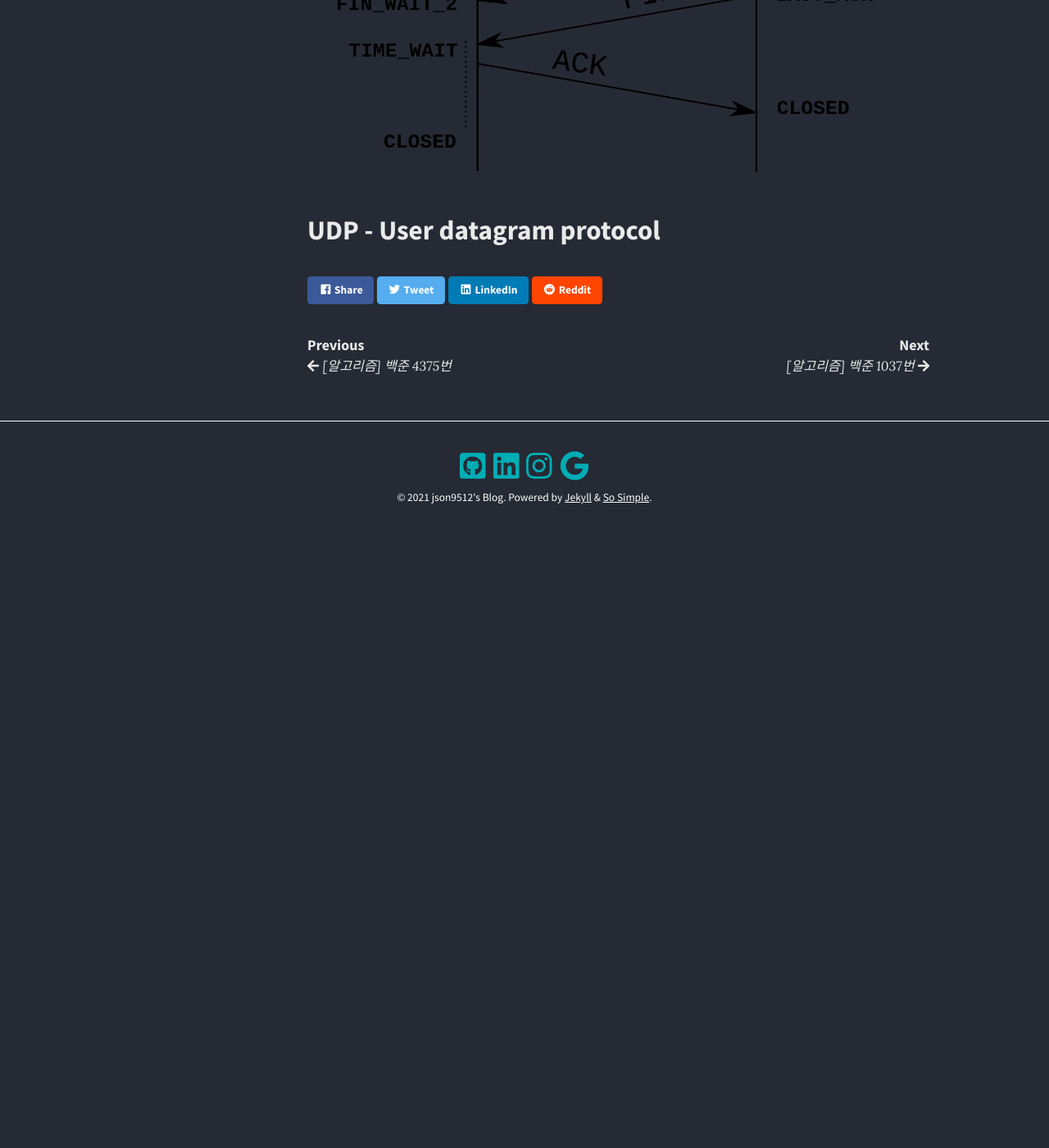
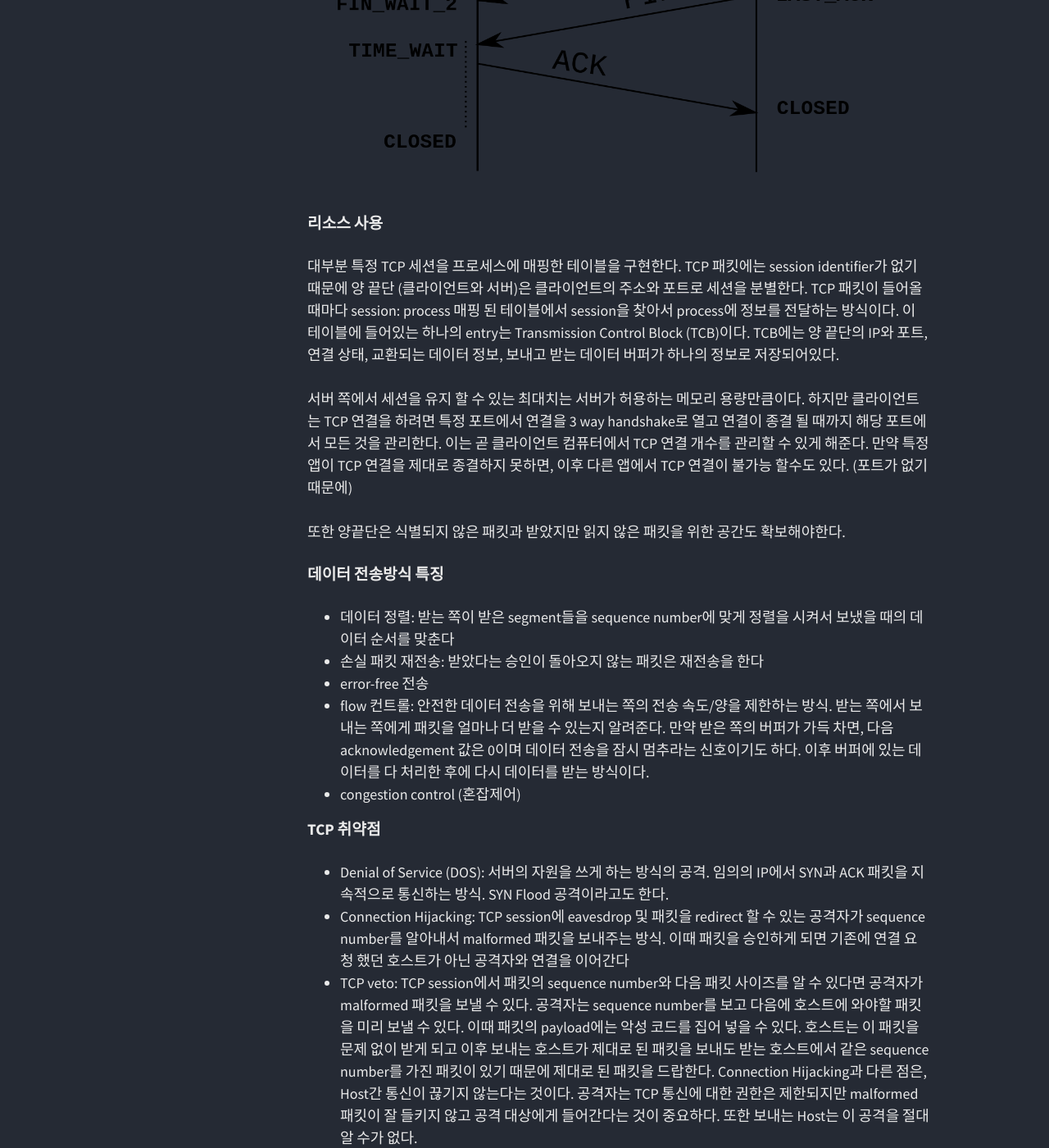
Before and after one commit to json9512/blog, a Jekyll site: the page built from _posts/2021-01-19-[네트워크] TCP UDP.md, in a window 1280 px wide and 1400 px high, scrolled down 5676 px. Shown: the whole window at 82% size. Built offline with Jekyll 4.4.1, drawn with Linux system fonts in a browser that asks for light colours; nearby versions of some CDN libraries; comment, search, counter and statistics services are not loaded; before the commit the page ends 6365 px from its top, so only the background shows below that.

Commit message:
daily commit

```diff
--- a/_config.yml
+++ b/_config.yml
@@ -101,10 +101,6 @@
       url: https://www.linkedin.com/in/junghyun-son/
       icon: fab fa-linkedin
 
-    - title: Instagram
-      url: https://www.instagram.com/sonj1219/
-      icon: fab fa-instagram
-
 # Footer Links
 footer_links:
   - title: Github
@@ -115,10 +111,6 @@
     url: https://www.linkedin.com/in/junghyun-son/
     icon: fab fa-linkedin
 
-  - title: Instagram
-    url: https://www.instagram.com/sonj1219/
-    icon: fab fa-instagram
-
   - title: Gmail
     url: mailto:json9512@gmail.com
     icon: fab fa-google
--- a/_data/authors.yml
+++ b/_data/authors.yml
@@ -13,7 +13,3 @@
     - title: LinkedIn
       url: https://www.linkedin.com/in/junghyun-son/
       icon: fab fa-linkedin
-
-    - title: Instagram
-      url: https://www.instagram.com/sonj1219/
-      icon: fab fa-instagram
--- a/_posts/2021-01-19-[네트워크] TCP UDP.md
+++ b/_posts/2021-01-19-[네트워크] TCP UDP.md
@@ -123,5 +123,23 @@
 
 <img src="{{ site.baseurl}}/images/tcpterminate.png" class="align-center" alt=""/>
 
+#### 리소스 사용
+대부분 특정 TCP 세션을 프로세스에 매핑한 테이블을 구현한다. TCP 패킷에는 session identifier가 없기 때문에 양 끝단 (클라이언트와 서버)은 클라이언트의 주소와 포트로 세션을 분별한다. TCP 패킷이 들어올 때마다 session: process 매핑 된 테이블에서 session을 찾아서 process에 정보를 전달하는 방식이다. 이 테이블에 들어있는 하나의 entry는 Transmission Control Block (TCB)이다. TCB에는 양 끝단의 IP와 포트, 연결 상태, 교환되는 데이터 정보, 보내고 받는 데이터 버퍼가 하나의 정보로 저장되어있다.
+
+서버 쪽에서 세션을 유지 할 수 있는 최대치는 서버가 허용하는 메모리 용량만큼이다. 하지만 클라이언트는 TCP 연결을 하려면 특정 포트에서 연결을 3 way handshake로 열고 연결이 종결 될 때까지 해당 포트에서 모든 것을 관리한다. 이는 곧 클라이언트 컴퓨터에서 TCP 연결 개수를 관리할 수 있게 해준다. 만약 특정 앱이 TCP 연결을 제대로 종결하지 못하면, 이후 다른 앱에서 TCP 연결이 불가능 할수도 있다. (포트가 없기 때문에)
+
+또한 양끝단은 식별되지 않은 패킷과 받았지만 읽지 않은 패킷을 위한 공간도 확보해야한다.
+
+#### 데이터 전송방식 특징
+- 데이터 정렬: 받는 쪽이 받은 segment들을 sequence number에 맞게 정렬을 시켜서 보냈을 때의 데이터 순서를 맞춘다
+- 손실 패킷 재전송: 받았다는 승인이 돌아오지 않는 패킷은 재전송을 한다
+- error-free 전송
+- flow 컨트롤: 안전한 데이터 전송을 위해 보내는 쪽의 전송 속도/양을 제한하는 방식. 받는 쪽에서 보내는 쪽에게 패킷을 얼마나 더 받을 수 있는지 알려준다. 만약 받은 쪽의 버퍼가 가득 차면, 다음 acknowledgement 값은 0이며 데이터 전송을 잠시 멈추라는 신호이기도 하다. 이후 버퍼에 있는 데이터를 다 처리한 후에 다시 데이터를 받는 방식이다.
+- congestion control (혼잡제어)
+
+#### TCP 취약점
+- Denial of Service (DOS): 서버의 자원을 쓰게 하는 방식의 공격. 임의의 IP에서 SYN과 ACK 패킷을 지속적으로 통신하는 방식. SYN Flood 공격이라고도 한다.
+- Connection Hijacking: TCP session에 eavesdrop 및 패킷을 redirect 할 수 있는 공격자가 sequence number를 알아내서 malformed 패킷을 보내주는 방식. 이때 패킷을 승인하게 되면 기존에 연결 요청 했던 호스트가 아닌 공격자와 연결을 이어간다
+- TCP veto: TCP session에서 패킷의 sequence number와 다음 패킷 사이즈를 알 수 있다면 공격자가 malformed 패킷을 보낼 수 있다. 공격자는 sequence number를 보고 다음에 호스트에 와야할 패킷을 미리 보낼 수 있다. 이때 패킷의 payload에는 악성 코드를 집어 넣을 수 있다. 호스트는 이 패킷을 문제 없이 받게 되고 이후 보내는 호스트가 제대로 된 패킷을 보내도 받는 호스트에서 같은 sequence number를 가진 패킷이 있기 때문에 제대로 된 패킷을 드랍한다. Connection Hijacking과 다른 점은, Host간 통신이 끊기지 않는다는 것이다. 공격자는 TCP 통신에 대한 권한은 제한되지만 malformed 패킷이 잘 들키지 않고 공격 대상에게 들어간다는 것이 중요하다. 또한 보내는 Host는 이 공격을 절대 알 수가 없다.
 
 # UDP - User datagram protocol
```
